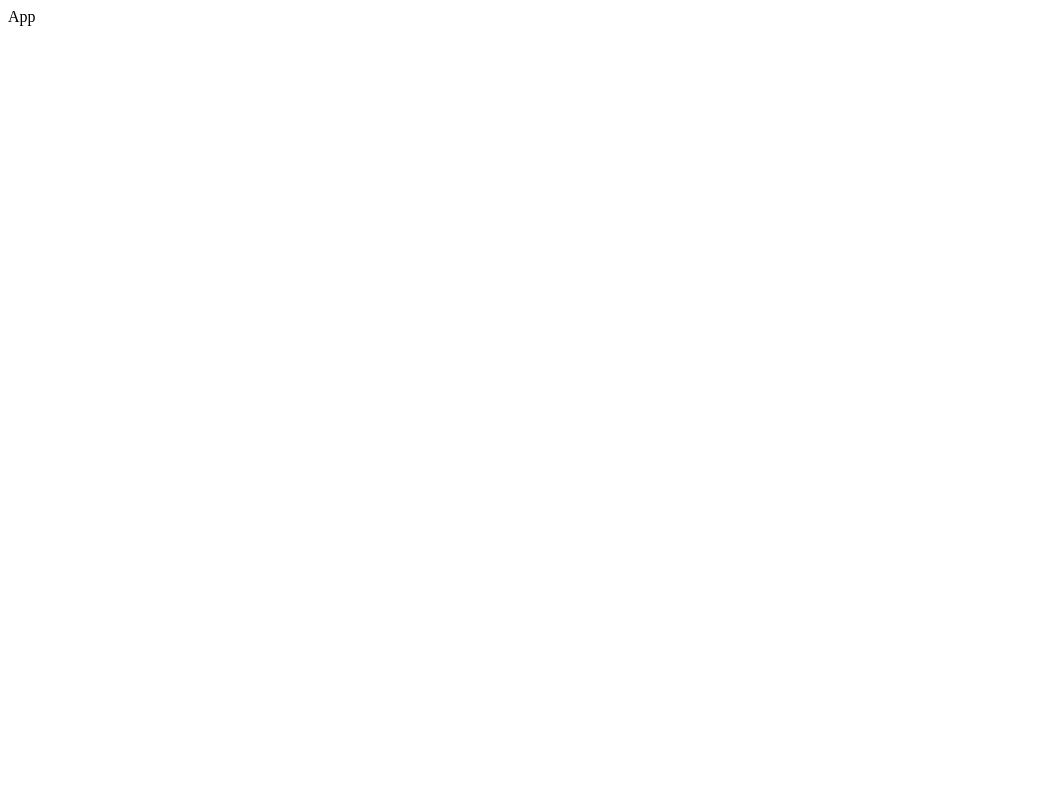
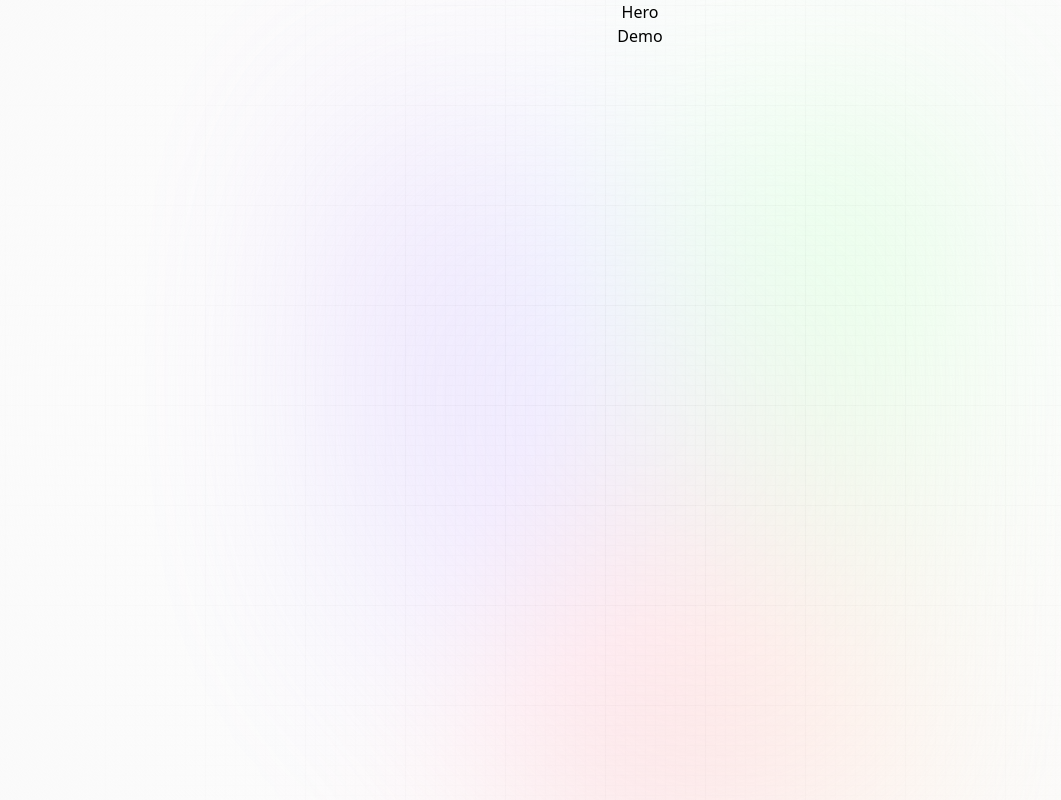
Before and after one commit to DuncanMoyo/sumz, a React (Vite) app: page / in a window 1280 px wide. Shown: the whole page, without its empty margins (0-1061 px from the left). Built offline with nearby package versions, Linux system fonts and the light colour scheme; a web font is replaced by a local one.

Commit message:
Building the App

```diff
--- a/src/App.jsx
+++ b/src/App.jsx
@@ -1,9 +1,18 @@
-import React from 'react'
+import { Hero, Demo } from "./components";
+import "./App.css";
 
 const App = () => {
   return (
-    <div>App</div>
-  )
-}
+    <main>
+      <div className="main">
+        <div className="gradient" />
+      </div>
+      <div className="app">
+        <Hero />
+        <Demo />
+      </div>
+    </main>
+  );
+};
 
-export default App
+export default App;
--- /dev/null
+++ b/src/components/Demo.jsx
@@ -0,0 +1,9 @@
+import React from 'react'
+
+const Demo = () => {
+  return (
+    <div>Demo</div>
+  )
+}
+
+export default Demo
--- /dev/null
+++ b/src/components/Hero.jsx
@@ -0,0 +1,9 @@
+import React from 'react'
+
+const Hero = () => {
+  return (
+    <div>Hero</div>
+  )
+}
+
+export default Hero
--- /dev/null
+++ b/src/components/index.js
@@ -0,0 +1,2 @@
+export {default as Demo} from './Demo';
+export {default as Hero} from './Hero';
```
